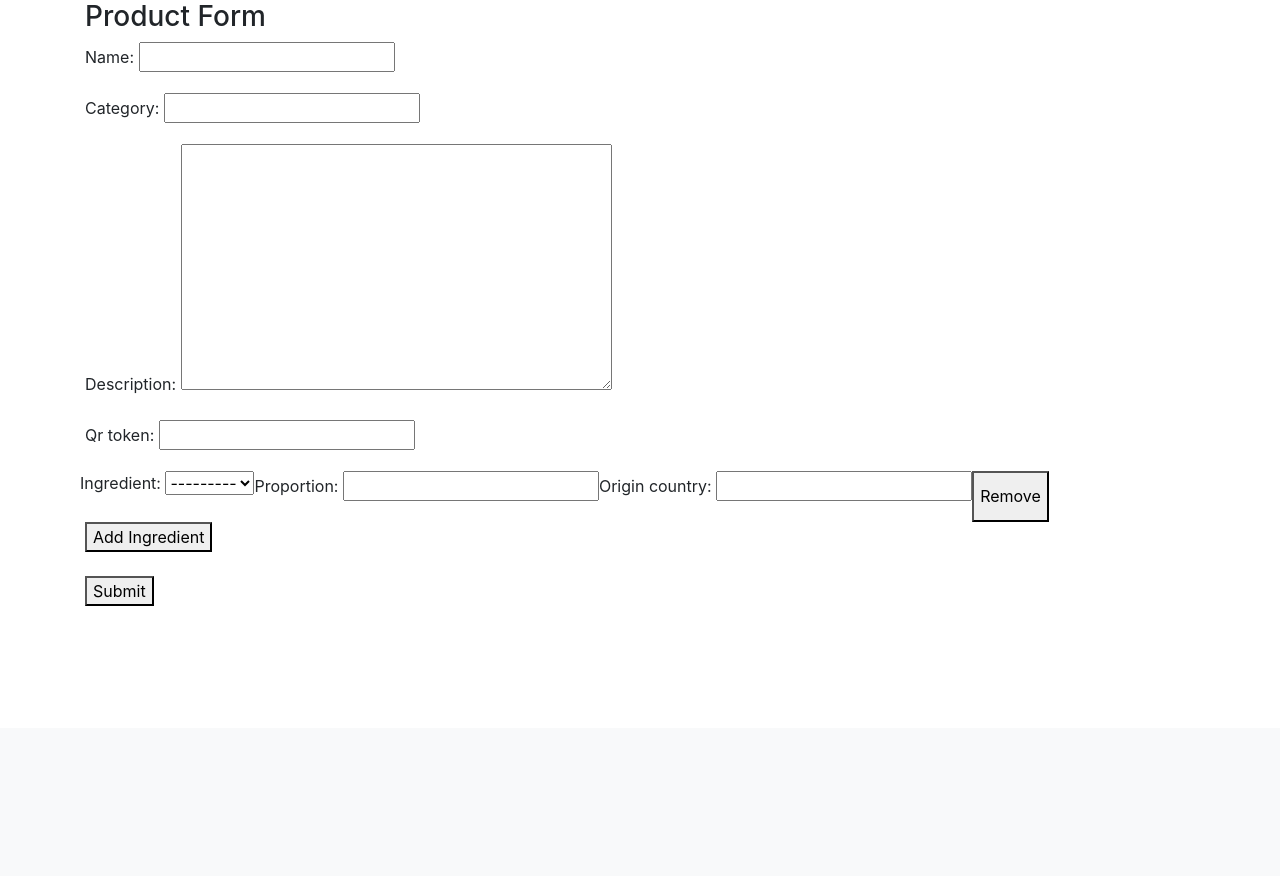
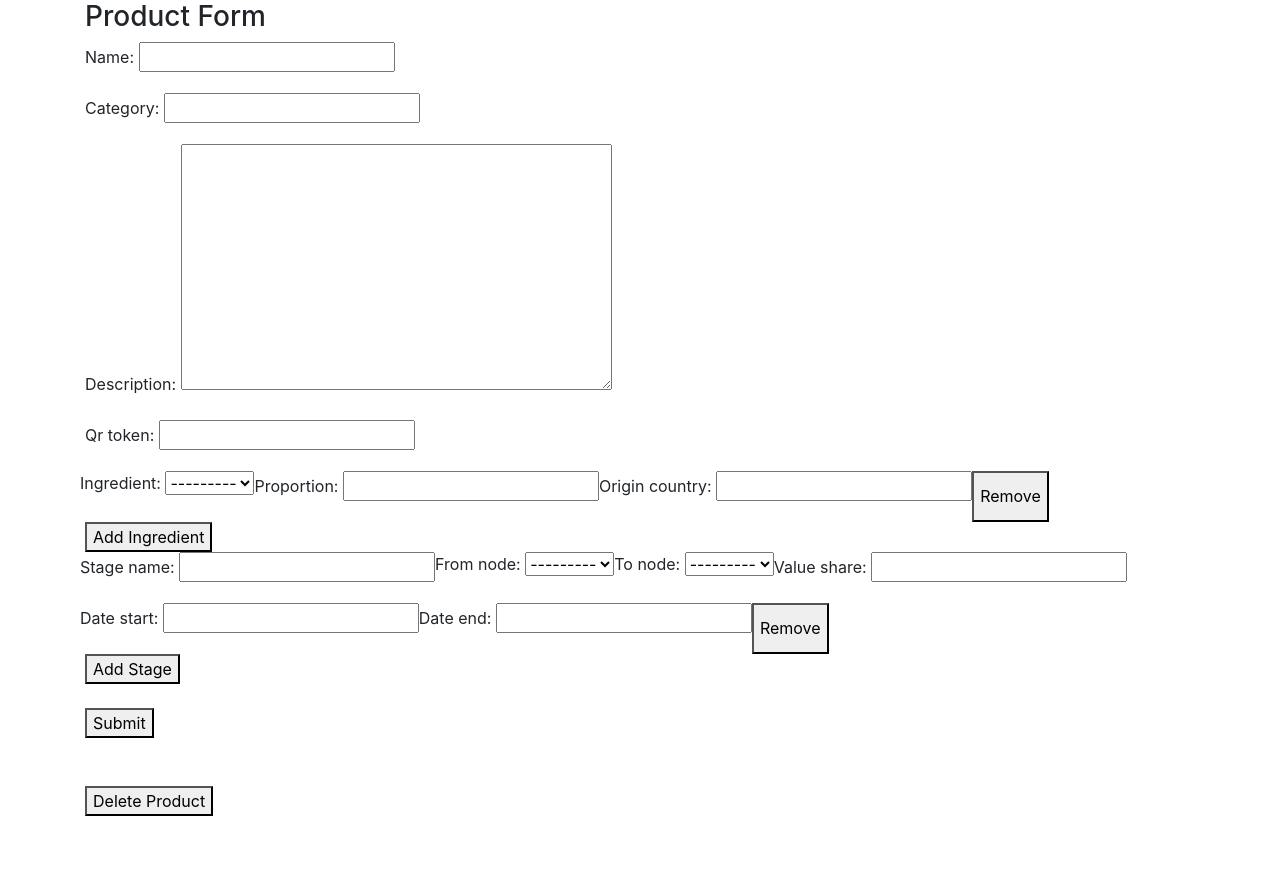
Before and after one commit to sjjleachexeter/ExplodingKittens, a Django app: page /passport/create_passport in a window 1280 px wide. Shown: the part 72-948 px from the top of the page. Before the commit the page ends 678 px from the top, so only its background shows below. Run offline with Django 5.2, Linux system fonts and the light colour scheme; the visitor is signed in with stand-in values (Sample User, id 1); data that the repository does not hold is empty; some libraries are stand-ins or nearby versions.

Commit message:
Add stages to form and delete button

```diff
--- a/DjangoFramework/passport/models.py
+++ b/DjangoFramework/passport/models.py
@@ -87,6 +87,9 @@ class Stage(models.Model):
     date_start = models.DateField(null=True, blank=True)
     date_end = models.DateField(null=True, blank=True)
 
+    class Meta:
+        ordering = ['sequence']
+
 
 class EvidenceScope(models.TextChoices):
     PRODUCT = "product", "Product"
--- a/DjangoFramework/passport/templates/passport/edit_passport.html
+++ b/DjangoFramework/passport/templates/passport/edit_passport.html
@@ -9,10 +9,11 @@
         {% csrf_token %}
 
         <h3>Product Form</h3>
+        <!-- General product options-->
         {{ product_form.as_p }}
 
+        <!-- Product Ingredients-->
         {{ ingredient_formset.management_form }}
-
         <div id="ingredient_formset">
             {% for form in ingredient_formset %}
                 <div class="form-row">
@@ -22,25 +23,50 @@
             {% endfor %}
         </div>
 
-        <button type="button" id="add-form">Add Ingredient</button>
+        <button type="button" id="add-ingredient-form">Add Ingredient</button>
+
+        <!-- Product Stages-->
+        {{ stage_formset.management_form }}
+        <div id="stage_formset">
+            {% for form in stage_formset %}
+                <div class="form-row">
+                    {{ form.as_p }}
+                    <button type="button" class="remove-form">Remove</button>
+                </div>
+            {% endfor %}
+        </div>
+        <button type="button" id="add-stage-form">Add Stage</button>
+
         <br><br>
         <button type="submit">Submit</button>
 
     </form>
 
+    <!-- delete product button -->
+    <br><br>
+    <form method="POST">
+        {% csrf_token %}
+        <input type="hidden" name="form-delete" value="1">
+        <button type="submit">Delete Product</button>
+    </form>
+
     <script>
         $(function () {
-            let formIdx = {{ ingredient_formset.total_form_count }};
-            let totalForms = $("#id_{{ ingredient_formset.prefix }}-TOTAL_FORMS");
+            //values about ingredients
+            let ingredient_formIdx = {{ ingredient_formset.total_form_count }};
+            let total_ingredient_forms = $("#id_{{ ingredient_formset.prefix }}-TOTAL_FORMS");
+            //values about stages
+            let stage_formIdx = {{ stage_formset.total_form_count }};
+            let total_stage_forms = $("#id_{{ stage_formset.prefix }}-TOTAL_FORMS");
 
-            $("#add-form").click(function () {
+            $("#add-ingredient-form").click(function () {
                 // copy an existing form for the fields then reset them
                 let newForm = $("#ingredient_formset .form-row:last").clone(true);
                 newForm.find(":input").each(function () {
                     let name = $(this).attr("name");
 
                     if (name) {
-                        let newName = name.replace(/-\d+-/, "-" + formIdx + "-");
+                        let newName = name.replace(/-\d+-/, "-" + ingredient_formIdx + "-");
                         let newId = "id_" + newName;
                         $(this).attr({
                             "name": newName,
@@ -53,8 +79,8 @@
                 //add this new form
                 $("#ingredient_formset").append(newForm);
                 //increase form count
-                formIdx++;
-                totalForms.val(formIdx);
+                ingredient_formIdx++;
+                total_ingredient_forms.val(ingredient_formIdx);
 
 
             });
@@ -91,6 +117,61 @@
 
             });
 
+            $("#add-stage-form").click(function () {
+                // copy an existing form for the fields then reset them
+                let newForm = $("#stage_formset .form-row:last").clone(true);
+                newForm.find(":input").each(function () {
+                    let name = $(this).attr("name");
+
+                    if (name) {
+                        let newName = name.replace(/-\d+-/, "-" + stage_formIdx + "-");
+                        let newId = "id_" + newName;
+                        $(this).attr({
+                            "name": newName,
+                            "id": newId,
+                        }).val("");
+                    }
+                });
+                //make sure it is visible
+                newForm.show();
+                //add this new form
+                $("#stage_formset").append(newForm);
+                //increase form count
+                stage_formIdx++;
+                total_stage_forms.val(stage_formIdx);
+
+
+            });
+
+
+            $("#stage_formset").on("click", ".remove-form", function () {
+                let visibleForms = $("#stage_formset .form-row:visible");
+                let row = $(this).closest(".form-row");
+
+
+                // If this is the last visible form
+                if (visibleForms.length === 1) {
+                    // reset all inputs
+                    row.find("input, select, textarea").each(function () {
+                        if ($(this).attr("type") === "checkbox") {
+                            $(this).prop("checked", false);
+                        } else {
+                            $(this).val("");
+                        }
+                    });
+
+                    return;
+                }
+                let deleteInput = row.find("input[name$='-DELETE']");
+                if (deleteInput.length) {
+                    deleteInput.prop("checked", true);
+                    row.hide();
+                } else {
+                    row.remove();
+                }
+
+            });
+
         });
 
     </script>
--- a/DjangoFramework/passport/views.py
+++ b/DjangoFramework/passport/views.py
@@ -59,6 +59,12 @@ class ProductIngredientForm(ModelForm):
         fields = ['ingredient', 'proportion', 'origin_country']
 
 
+class StageForm(ModelForm):
+    class Meta:
+        model = Stage
+        fields = ['stage_name', 'from_node', 'to_node', 'value_share', 'date_start', 'date_end']
+
+
 IngredientFormSet = inlineformset_factory(
     Product,
     ProductIngredient,
@@ -67,26 +73,42 @@ IngredientFormSet = inlineformset_factory(
     can_delete=True
 )
 
+StageFormSet = inlineformset_factory(
+    Product,
+    Stage,
+    form=StageForm,
+    extra=1,
+    can_delete=True,
+)
+
 
 @permission_required("passport.ProductAdmin")
 def create_passport(request):
+    # check for delete post
+    if request.method == "POST" and 'form-delete' in request.POST:
+        # don't save anything and just go back home
+        return redirect('home')
     if request.method == "POST":
         product_form = ProductForm(request.POST)
         ingredient_formset = IngredientFormSet(request.POST)
+        stage_formset = StageFormSet(request.POST)
 
-
-
-        if product_form.is_valid() and ingredient_formset.is_valid():
+        if product_form.is_valid() and ingredient_formset.is_valid() and stage_formset.is_valid():
             # load product
             product = product_form.save(commit=False)
             # add product_id (same as qr_token)
             product.product_id = product.qr_token
             product.save()
+            saved_product = Product.objects.get(product_id=product.qr_token)
 
+            ingredient_formset.instance = saved_product
+            ingredient_formset.save()
 
-
-            ingredient_formset.instance = Product.objects.get(product_id=product.qr_token)
-            ingredient_formset.save()
+            stage_formset.instance = saved_product
+            for (i, form) in enumerate(stage_formset.forms):
+                form.instance.stage_id = form.instance.id
+                form.instance.sequence = i
+            stage_formset.save()
 
             return redirect(
                 reverse('passport_display', kwargs={'product_id': product.qr_token})
@@ -101,34 +123,51 @@ def create_passport(request):
     else:
         product_form = ProductForm()
         ingredient_formset = IngredientFormSet()
-        return render(request, "passport/edit_passport.html", {"product_form": product_form, "ingredient_formset": ingredient_formset})
+        stage_formset = StageFormSet()
+        return render(request, "passport/edit_passport.html", {
+            "product_form": product_form,
+            "ingredient_formset": ingredient_formset,
+            "stage_formset": stage_formset
+        })
 
 
 @permission_required("passport.ProductAdmin")
 def edit_passport(request, product_id):
     product = Product.objects.get(product_id=product_id)
-
+    # check for delete post
+    if request.method == "POST" and 'form-delete' in request.POST:
+        # remove product from database
+        product.delete()
+        return redirect('home')
+    # see if there is the form is valid and if so save the updated product
     if request.method == "POST":
-
         product_form = EditProductForm(request.POST, instance=product)
         ingredient_formset = IngredientFormSet(request.POST, instance=product)
+        stage_formset = StageFormSet(request.POST, instance=product)
 
-        if product_form.is_valid() and ingredient_formset.is_valid():
+        if product_form.is_valid() and ingredient_formset.is_valid() and stage_formset.is_valid():
             product_form.save()
 
             ingredient_formset.instance = product
             ingredient_formset.save()
+
+            stage_formset.instance = product
+            for (i, form) in enumerate(stage_formset.forms):
+                form.instance.stage_id = form.instance.id
+                form.instance.sequence = i
+            stage_formset.save()
 
             return redirect(
                 reverse('passport_display', kwargs={'product_id': product.qr_token})
             )
 
     else:
-
         product_form = EditProductForm(instance=product)
         ingredient_formset = IngredientFormSet(instance=product)
+        stage_formset = StageFormSet(instance=product)
 
     return render(request, "passport/edit_passport.html", {
         "product_form": product_form,
-        "ingredient_formset": ingredient_formset
+        "ingredient_formset": ingredient_formset,
+        "stage_formset": stage_formset
     })
```
